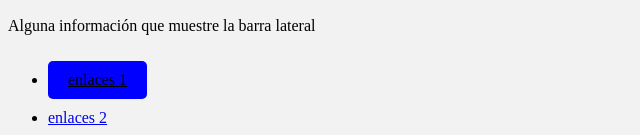
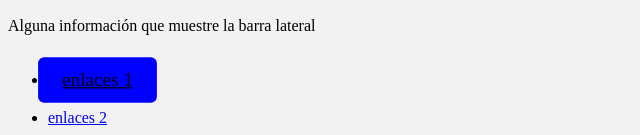
Before and after one commit to mariomr289/miweb, a plain HTML site: page index.html in a window 1280 px wide. In both pictures the pointer is over the link "enlaces 1". Shown: the part 549-684 px from the top of the page, without its empty margins (0-640 px from the left). Drawn offline with Linux system fonts and the light colour scheme.

Commit message:
Se agrego animación

```diff
--- a/css/estilos.css
+++ b/css/estilos.css
@@ -30,4 +30,9 @@ h1{
 	color: black;
 	margin: 10px 0;
 	display: inline-block;
+	transition: 0.3s;
 }
+
+.btn:hover{
+	transform: scale(1.2);
+}
```
